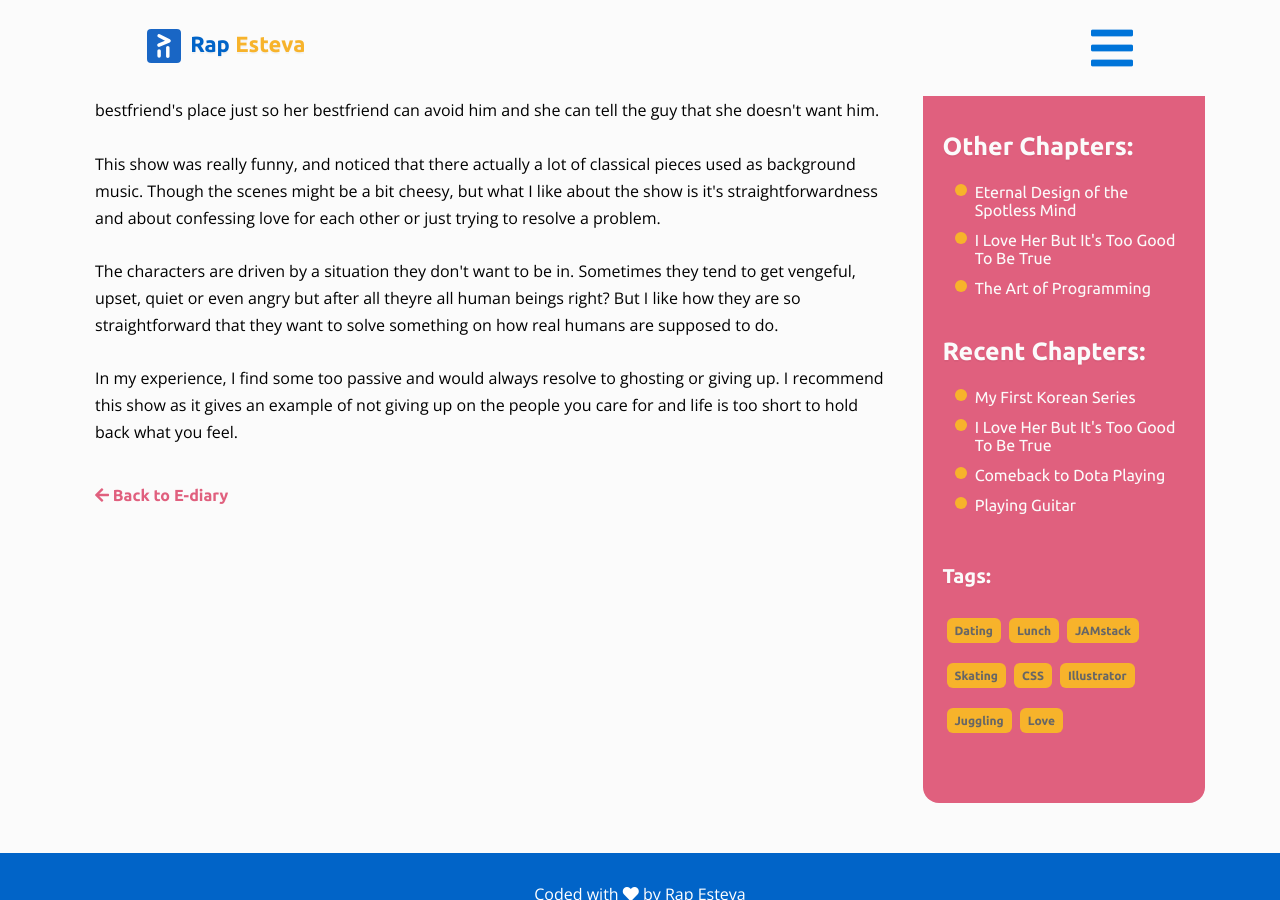
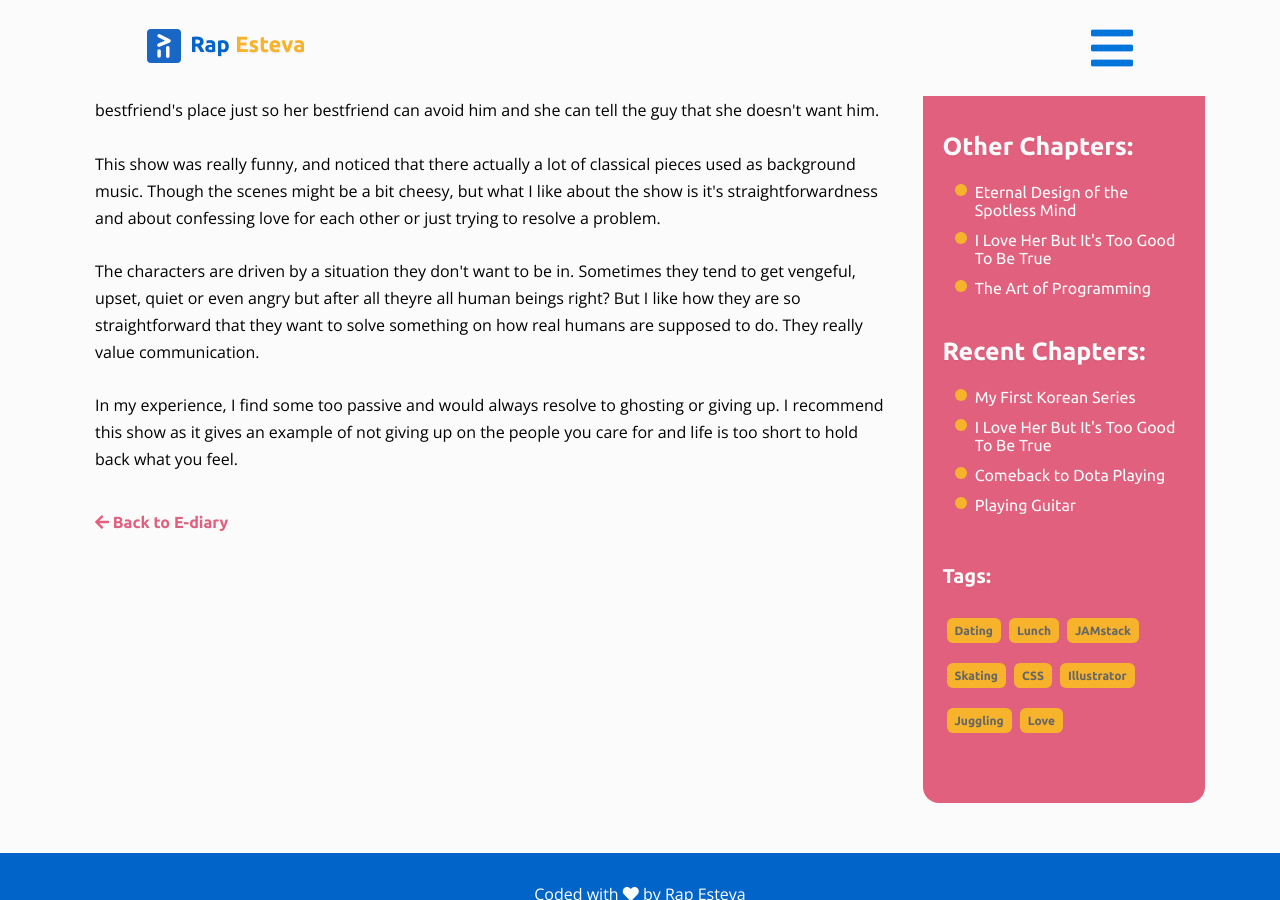
Before and after one commit to rapsamaniego27/portfolio-2020, a Jekyll site: the page built from _posts/2022-04-01-first-time-watching-a-korean-series.md, in a window 1280 px wide and 900 px high, scrolled down 593 px. Built offline with Jekyll 4.4.1, drawn with Linux system fonts in a browser that asks for light colours; nearby versions of some CDN libraries.

Commit message:
Update Chapters “2022-04-01-first-time-watching-a-korean-series”

```diff
--- a/_posts/2022-04-01-first-time-watching-a-korean-series.md
+++ b/_posts/2022-04-01-first-time-watching-a-korean-series.md
@@ -28,7 +28,7 @@ blocks:
 
         <br><br>
 
-        The characters are driven by a situation they don't want to be in. Sometimes they tend to get vengeful, upset, quiet or even angry but after all theyre all human beings right? But I like how they are so straightforward that they want to solve something on how real humans are supposed to do.
+        The characters are driven by a situation they don't want to be in. Sometimes they tend to get vengeful, upset, quiet or even angry but after all theyre all human beings right? But I like how they are so straightforward that they want to solve something on how real humans are supposed to do. They really value communication.
 
         <br><br>
 
```
